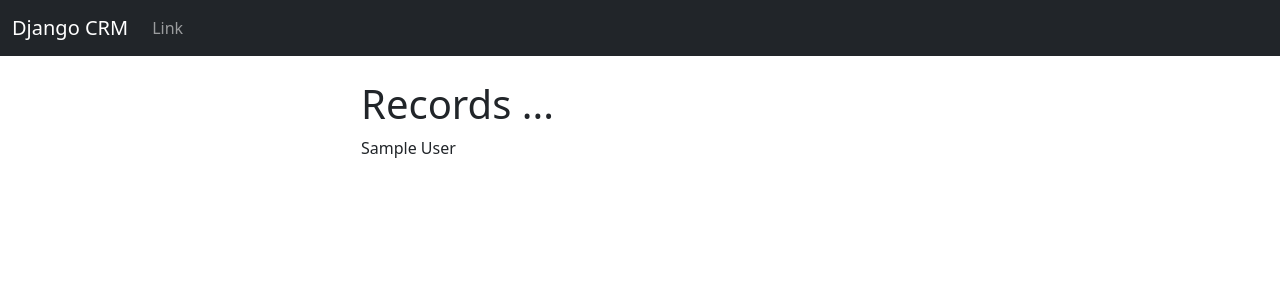
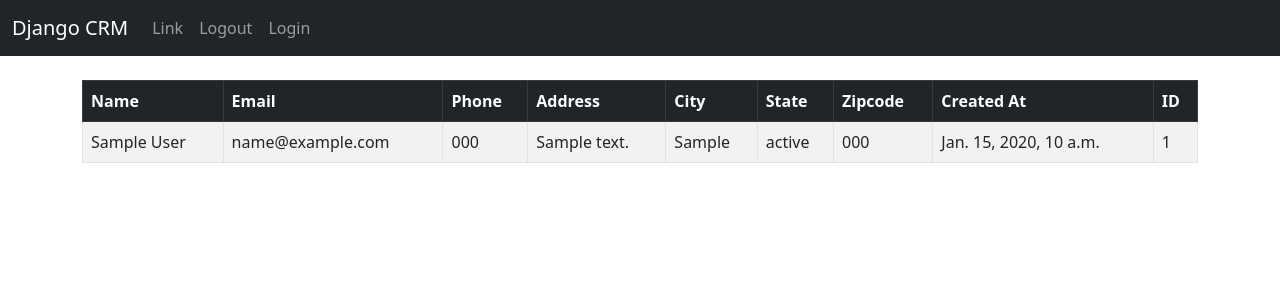
Before and after one commit to simbabn/crm_python, a Django app: page / in a window 1280 px wide. Shown: the top 300 px of the page. Run offline with Django 4.2, Linux system fonts and the light colour scheme; a user stored in the database is signed in; tables that the repository leaves empty hold one stand-in row (values such as "Sample post").

Commit message:
logout table register

```diff
--- a/crm/website/templates/home.html
+++ b/crm/website/templates/home.html
@@ -2,16 +2,45 @@
 
 {% block content %}
 
-<div class= "col-md-6 offset-md-3">
+
 
 {% if user.is_authenticated %}
 
-<h1>Records ... </h1>
-{%if records%}
-    {%for record in records%}
-        {{ record }}<br />
-    {% endfor%}
-{%endif%}
+
+<table class="table table-striped table-hover table-bordered">
+    <thead class="table-dark">
+        <tr>
+        <th scope="col">Name</th>
+        <th scope="col">Email</th>
+        <th scope="col">Phone</th>
+        <th scope="col">Address</th>
+        <th scope="col">City</th>
+        <th scope="col">State</th>
+        <th scope="col">Zipcode</th>
+        <th scope="col">Created At</th>
+        <th scope="col">ID</th>
+        </tr>
+    </thead>
+    <tbody>
+
+{% if records %}
+	{% for record in records %}
+		<tr>
+			<td>{{ record.first_name }} {{ record.last_name }}</td>
+			<td>{{ record.email }}</td>
+			<td>{{ record.phone }}</td>
+			<td>{{ record.address }}</td>
+			<td>{{ record.city }}</td>
+			<td>{{ record.state }}</td>
+			<td>{{ record.zipcode }}</td>
+			<td>{{ record.create_at }}</td>
+            <td>{{ record.id }}</td>
+		</tr>
+	{% endfor %}
+{% endif %}
+    </tbody>
+</table>
+
 
 {% else %}
 
--- a/crm/website/templates/navbar.html
+++ b/crm/website/templates/navbar.html
@@ -9,6 +9,12 @@
           <li class="nav-item">
             <a class="nav-link" href="#">Link</a>
           </li>
+          <li class="nav-item">
+            <a class="nav-link" href="{% url 'logout' %}">Logout</a>
+          </li>
+          <li class="nav-item">
+            <a class="nav-link" href="{% url 'home' %}">Login</a>
+          </li>
         </ul>
       </div>
     </div>
--- /dev/null
+++ b/crm/website/templates/record.html
@@ -0,0 +1,6 @@
+{% extends 'base.html' %}
+{% block content %}
+
+<h1> Customer Record : </h1>
+
+{% endblock %}
--- a/crm/website/urls.py
+++ b/crm/website/urls.py
@@ -4,6 +4,8 @@ from . import views
 urlpatterns = [
     path('', views.home, name='home'),
     #path('login/', views.login_user, name='login'),
-    #path('logout/', views.logout_user, name='logout'),
+    path('logout/', views.logout_user, name='logout'),
+    # path('register/', views.register_user, name='register'),
+    path('record/<int:pk>', views.customer_record, name='record'),
 
 ]
--- a/crm/website/views.py
+++ b/crm/website/views.py
@@ -28,4 +28,15 @@ def login_user(request):
     pass
 
 def logout_user(request):
-    pass
+	logout(request)
+	messages.success(request, "You Have Been Logged Out...")
+	return redirect('home')
+
+def customer_record(request, pk):
+	if request.user.is_authenticated:
+		# Look Up Records
+		customer_record = Record.objects.get(id=pk)
+		return render(request, 'record.html', {'customer_record':customer_record})
+	else:
+		messages.success(request, "You Must Be Logged In To View That Page...")
+		return redirect('home')
```
